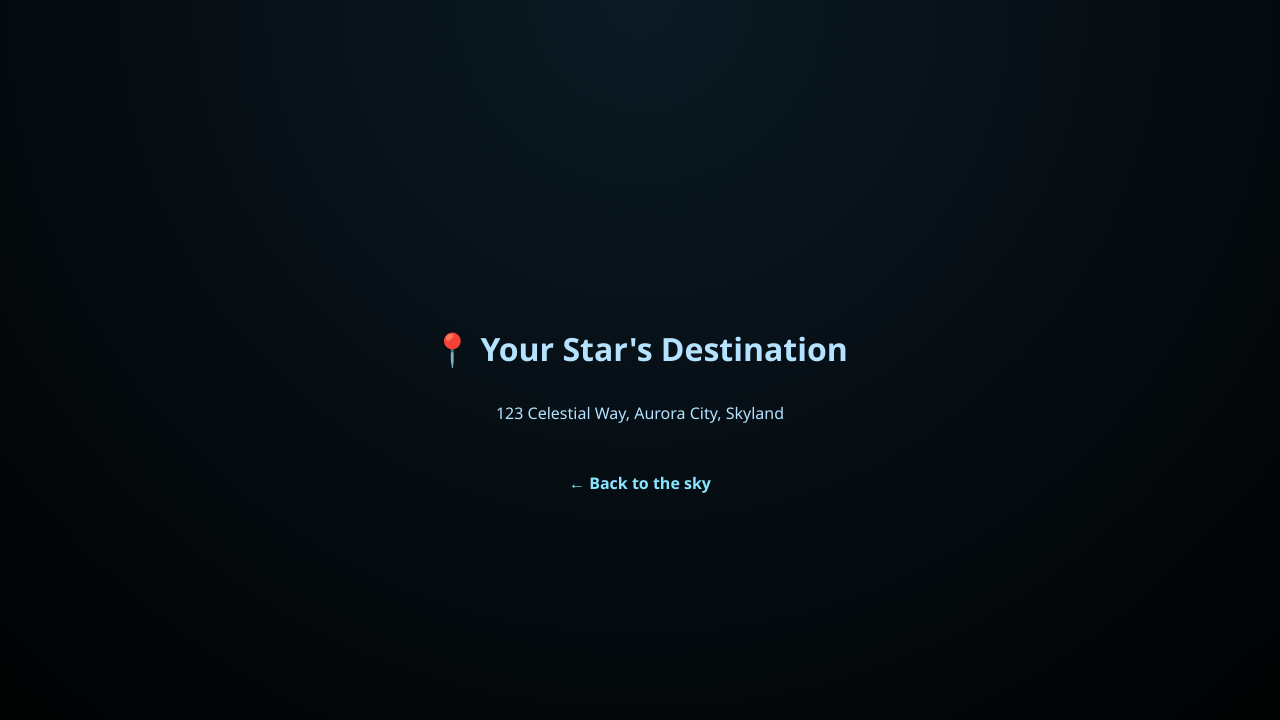
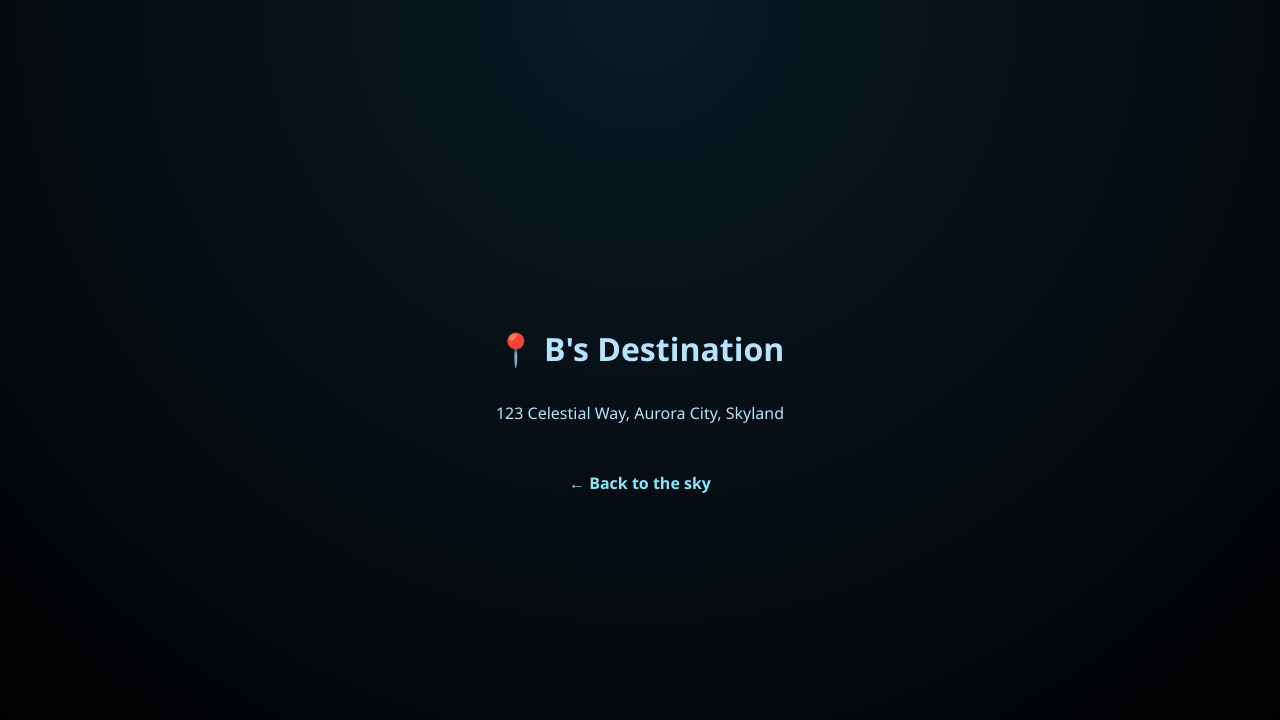
Before and after one commit to BGPT-CMD/Elmo, a plain HTML site: page address.html in a window 1280 px wide. Drawn offline with Linux system fonts and the light colour scheme.

Commit message:
Update address.html

```diff
--- a/address.html
+++ b/address.html
@@ -7,7 +7,7 @@
 </head>
 <body>
   <div class="address-page">
-    <h1>📍 Your Star's Destination</h1>
+    <h1>📍 B's Destination</h1>
     <p>123 Celestial Way, Aurora City, Skyland</p>
     <a href="index.html">← Back to the sky</a>
   </div>
```
